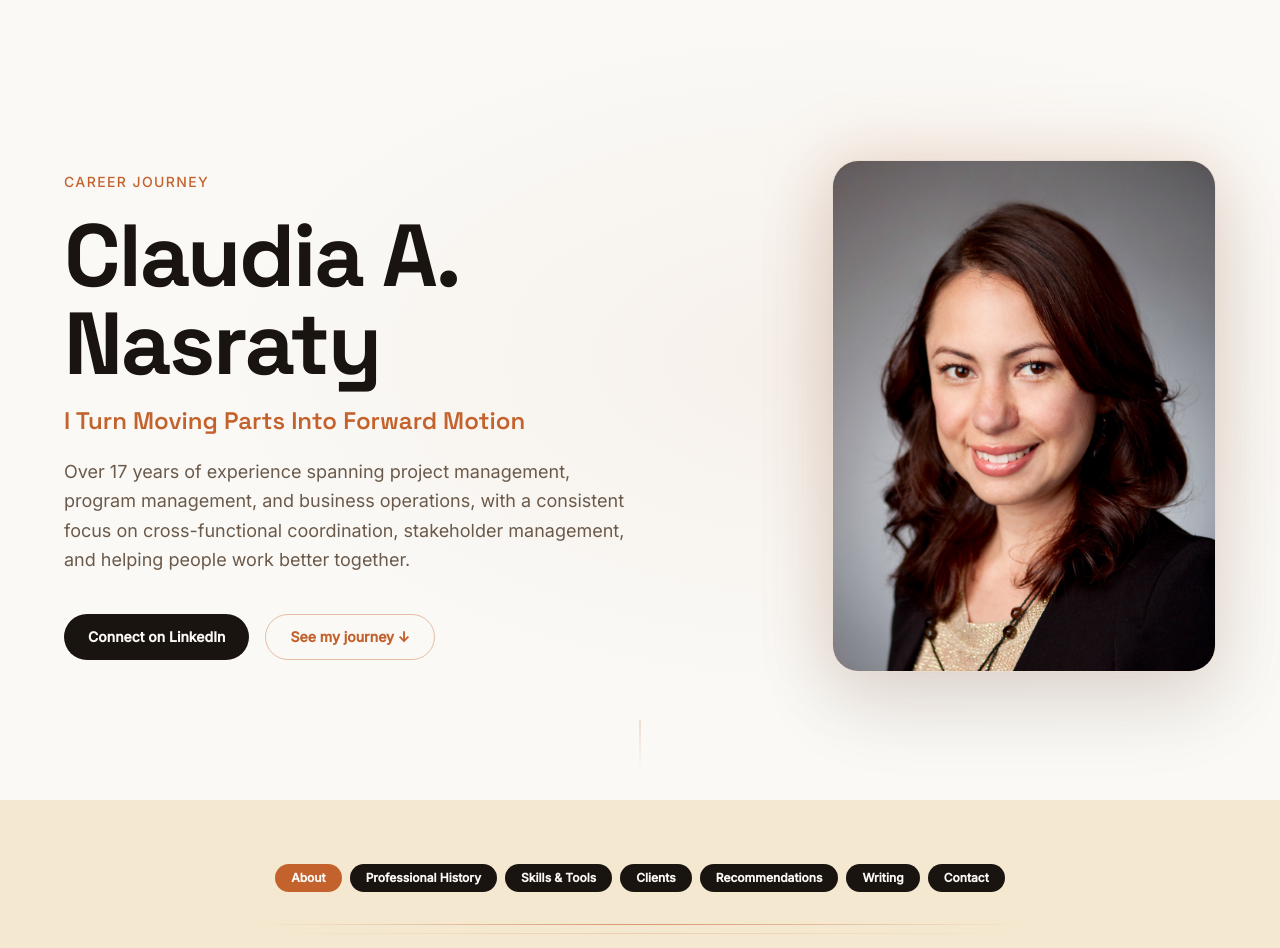
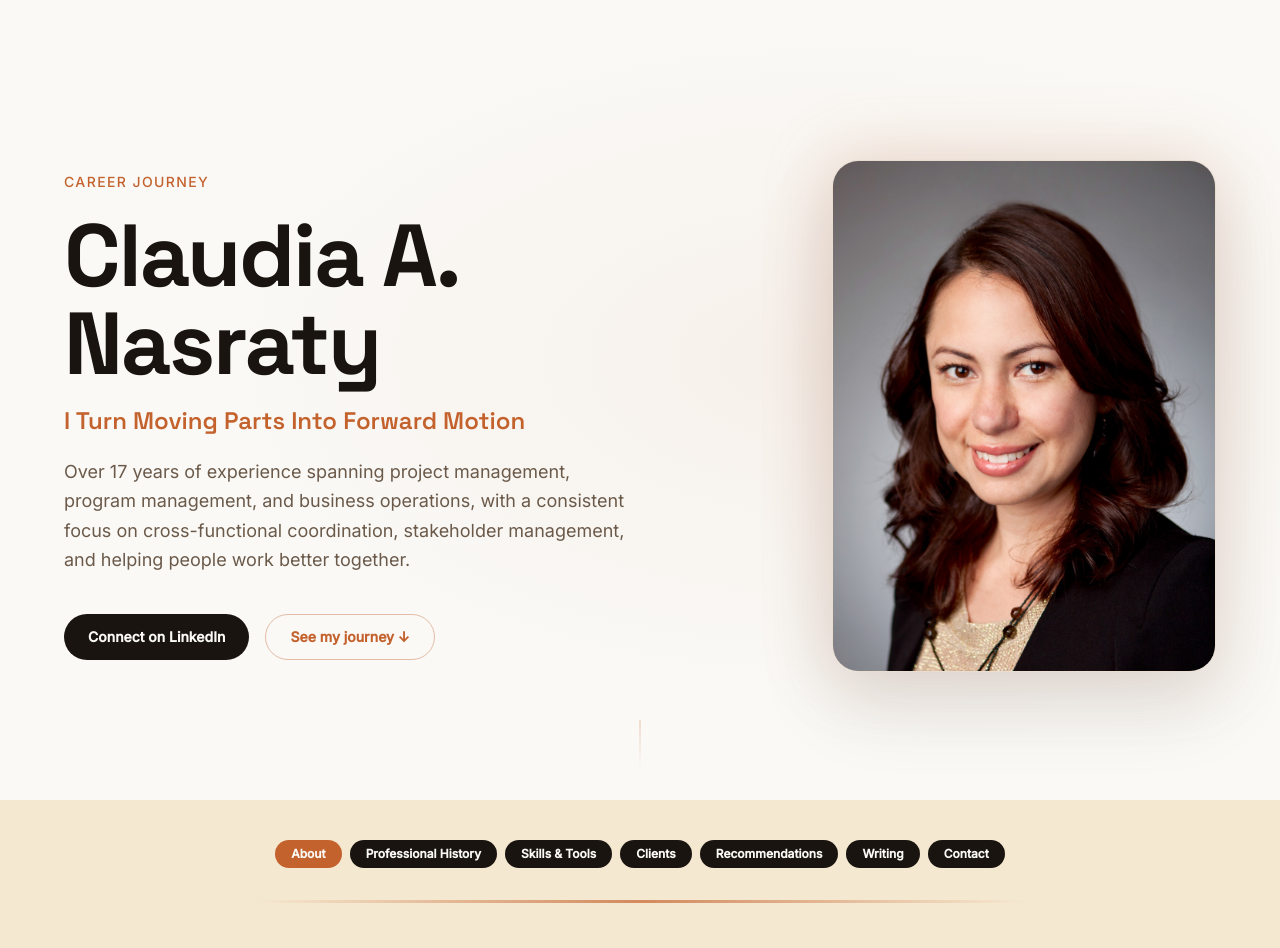
Before and after one commit to ClaudiaN-Code/claudia-career-journey, a Next.js app: page / in a window 1280 px wide. Shown: the top 948 px of the page. Built offline with nearby package versions, Linux system fonts and the light colour scheme.

Commit message:
Reduce top padding and make divider a bold terracotta gradient bar
Co-Authored-By: Claude Sonnet 4.6 <noreply@anthropic.com>

```diff
--- a/components/JourneyTabs.tsx
+++ b/components/JourneyTabs.tsx
@@ -57,7 +57,7 @@ export function JourneyTabs({
   const [active, setActive] = useState<Tab>("About");
 
   return (
-    <section id="journey" className="py-16 px-4" style={{ background: "#f5e8d0" }}>
+    <section id="journey" className="pt-10 pb-16 px-4" style={{ background: "#f5e8d0" }}>
       <div className="max-w-3xl mx-auto">
 
         {/* Tab bar — pill bubbles, centered natural flow */}
@@ -81,10 +81,7 @@ export function JourneyTabs({
         </div>
 
         {/* Divider */}
-        <div className="mb-10 space-y-2">
-          <div className="w-full h-px" style={{ background: "linear-gradient(to right, transparent, rgba(196,98,45,0.6) 50%, transparent)" }} />
-          <div className="w-full h-px" style={{ background: "linear-gradient(to right, transparent, rgba(196,98,45,0.2) 50%, transparent)" }} />
-        </div>
+        <div className="mb-10" style={{ height: "3px", background: "linear-gradient(to right, transparent, rgba(196,98,45,0.7) 50%, transparent)", borderRadius: "9999px" }} />
 
         {/* About */}
         {active === "About" && (
```
